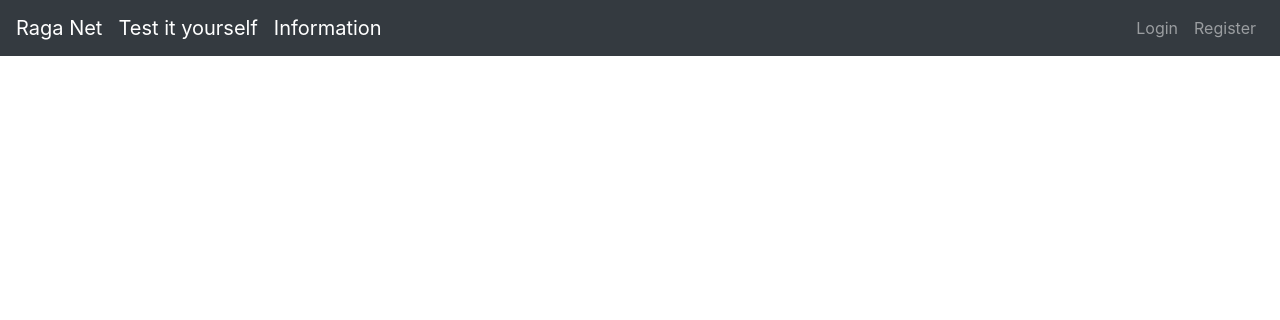
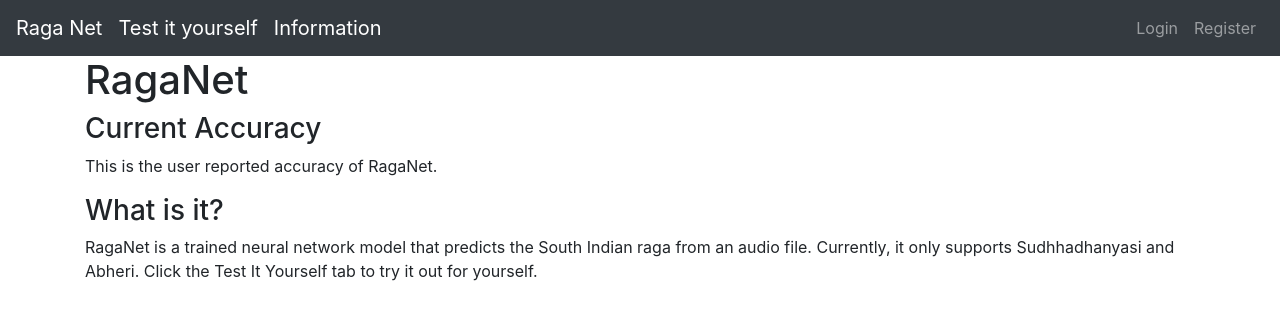
Before and after one commit to mangomadhava/raganet_website, a Flask app: template flask_app/templates/index.html in a window 1280 px wide. Shown: the top 320 px of the page. Run offline with Flask 2, Linux system fonts and the light colour scheme; the template is opened without the code that fills it, so the values that code supplies are empty; some libraries are stand-ins or nearby versions.

Commit message:
fix user detail

```diff
--- a/flask_app/templates/index.html
+++ b/flask_app/templates/index.html
@@ -1,6 +1,13 @@
 {% extends "header.html" %}
 {% block content %}
 
-<h3>{{acc}}</h3>
+
+<h1 id="raganet">RagaNet</h1>
+<h3 id="current-accuracy">Current Accuracy</h3>
+<h4>{{acc * 100 }}</h4>
+<p>This is the user reported accuracy of RagaNet. </p>
+<h3 id="what-is-it-">What is it?</h3>
+<p>RagaNet is a trained neural network model that predicts the South Indian raga from an audio file. Currently, it only supports Sudhhadhanyasi and Abheri. Click the Test It Yourself tab to try it out for yourself. </p>
+
 
 {% endblock %}
```
